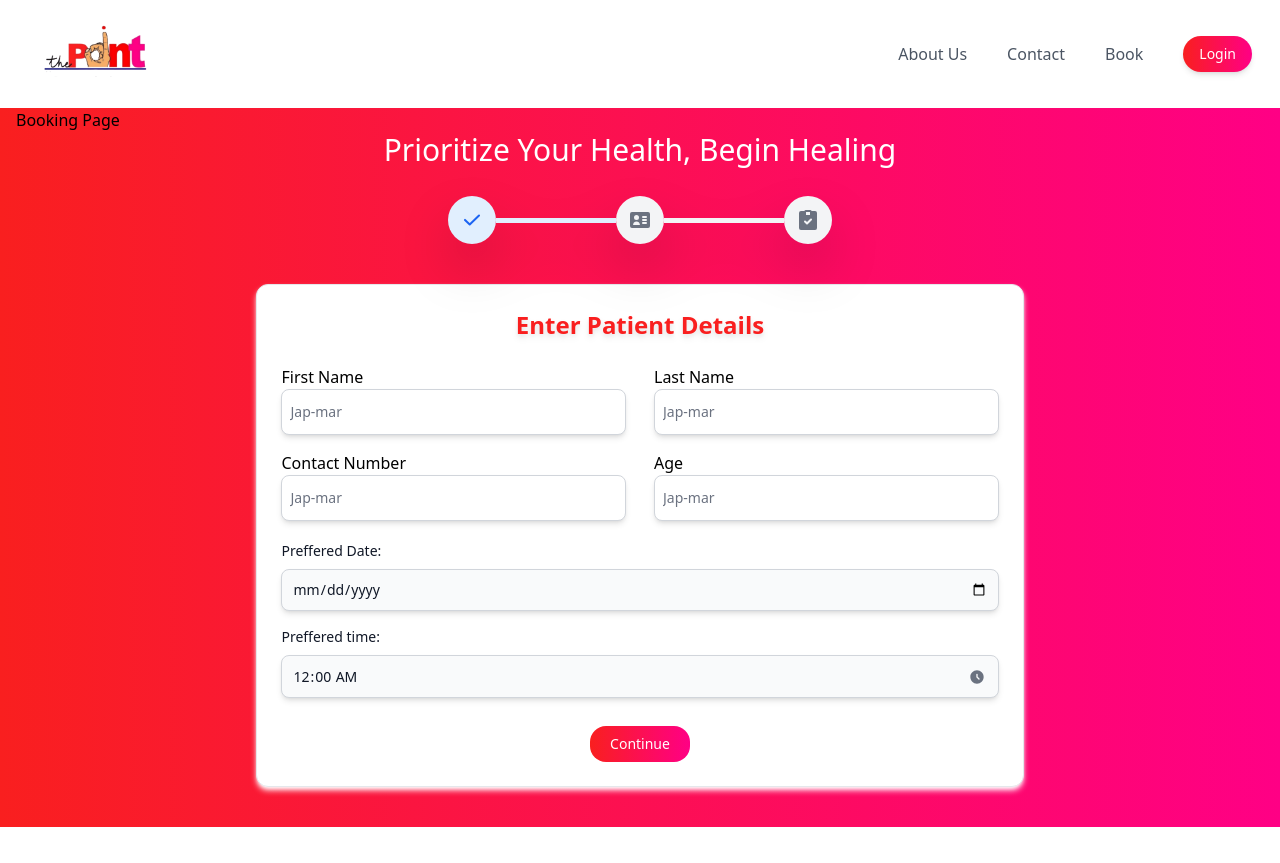
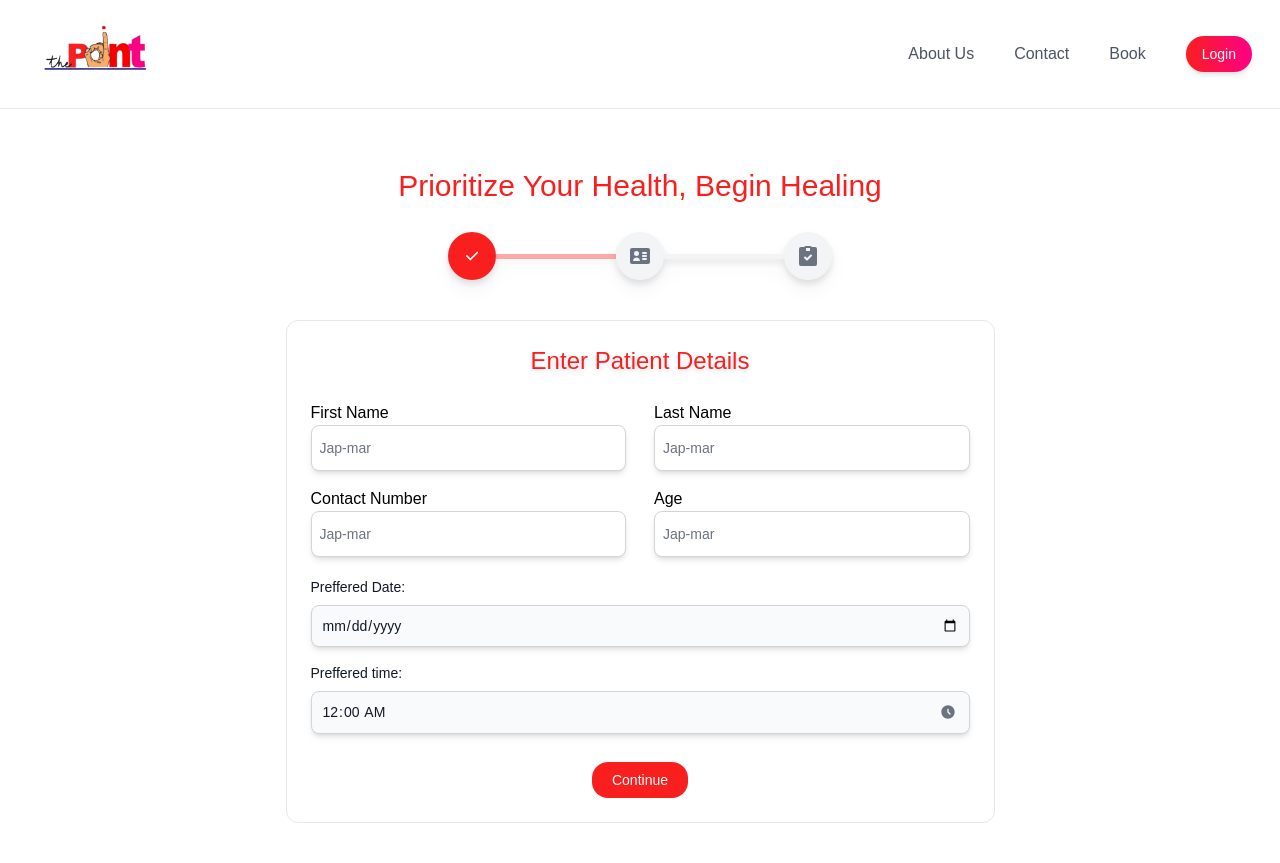
Before and after one commit to jomcelis9/thePoint, a React (Vite) app in the folder thePoint/: page /booking in a window 1280 px wide. Before the commit the page ends 827 px from the top, so only its background shows below. Built offline with nearby package versions, Linux system fonts and the light colour scheme.

Commit message:
Adjust colors

```diff
--- a/thePoint/src/Header.jsx
+++ b/thePoint/src/Header.jsx
@@ -2,8 +2,8 @@ import { Link } from "react-router-dom";
 
 export default function Header() {
   return (
-    <div className="border-thePointPink">
-      <nav class="sticky max-w-[95rem] w-full mx-auto sm:flex sm:items-center sm:justify-between">
+    <div className="border-thePointRed ">
+      <nav class="flex-no-wrap fixed max-w-[95rem] w-full mx-auto sm:flex sm:items-center sm:justify-between bg-white border-x-0 border-b	 ">
       <div class="flex items-center justify-between">
         <div className="ml-6">
           <Link to={"/index"}>
--- a/thePoint/src/Layout.jsx
+++ b/thePoint/src/Layout.jsx
@@ -4,8 +4,10 @@ import Header from "./Header";
 export default function Layout(){
     return(
         <div className="">
-            <Header />
-            <Outlet />
+            <header class="sticky top-0 z-50">
+                <Header />
+            </header>
+                <Outlet />
         </div>
     )
 }
--- a/thePoint/src/pages/BookingPage.jsx
+++ b/thePoint/src/pages/BookingPage.jsx
@@ -4,24 +4,22 @@ import Header from "../Header";
 export default function BookingPage(){
 
     return(
-                <div className="px-4 bg-gradient-to-r from-thePointRed to-thePointPink ">
+                <div className="relative">
                 Booking Page
 
-                <div className="flex justify-center">
+                <div className="flex justify-center mt-36">
                     <div className="mx-auto px-6 ">
 
                         <div className="text-center">
-                        <h1 className="text-3xl text-white"> Prioritize Your Health, Begin Healing </h1>
+                        <h1 className="text-3xl font-medium text-thePointRed bg-transparent"> Prioritize Your Health, Begin Healing </h1>
                         </div>
 
                             <div className=" mx-auto w-96 ">
-                            <div className="flex justify-center items-center drop-shadow-2xl pt-7">
+                                <div className="flex justify-center items-center drop-shadow-lg pt-7 mb-7">
                                         <ol class="flex items-center w-full">
-                                        <li class="flex w-full items-center text-blue-600 dark:text-blue-500 after:content-[''] after:w-full after:h-1 after:border-b after:border-blue-100 after:border-4 after:inline-block dark:after:border-blue-800">
-                                            <span class="flex items-center justify-center w-10 h-10 bg-blue-100 rounded-full lg:h-12 lg:w-12 dark:bg-blue-800 shrink-0">
-                                                <svg class="w-3.5 h-3.5 text-blue-600 lg:w-4 lg:h-4 dark:text-blue-300" aria-hidden="true" xmlns="http://www.w3.org/2000/svg" fill="none" viewBox="0 0 16 12">
-                                                    <path stroke="currentColor" stroke-linecap="round" stroke-linejoin="round" stroke-width="2" d="M1 5.917 5.724 10.5 15 1.5"/>
-                                                </svg>
+                                            <li class="flex w-full items-center text-blue-600 dark:text-blue-500 after:content-[''] after:w-full after:h-1 after:border-b after:border-thePointRed60 after:border-4 after:inline-block dark:after:border-blue-800">
+                                                <span class="flex items-center justify-center w-10 h-10 bg-thePointRed rounded-full lg:h-12 lg:w-12 dark:bg-blue-800 shrink-0">
+                                                <svg xmlns="http://www.w3.org/2000/svg" height="14" width="12.25" viewBox="0 0 448 512"><path fill="#ffffff" d="M438.6 105.4c12.5 12.5 12.5 32.8 0 45.3l-256 256c-12.5 12.5-32.8 12.5-45.3 0l-128-128c-12.5-12.5-12.5-32.8 0-45.3s32.8-12.5 45.3 0L160 338.7 393.4 105.4c12.5-12.5 32.8-12.5 45.3 0z"/></svg>
                                                 </span>
                                             </li>
                                             <li class="flex w-full items-center after:content-[''] after:w-full after:h-1 after:border-b after:border-gray-100 after:border-4 after:inline-block dark:after:border-gray-700">
@@ -43,7 +41,7 @@ export default function BookingPage(){
                             </div>
                         {/* Form */}
                             <form className="mx-auto p-6 border rounded-xl shadow-md shadow-white bg-white m-10">
-                                <h1 className="flex justify-center gap-5 text-2xl mb-4 text-thePointRed bg-transparent drop-shadow-md font-semibold"> Enter Patient Details </h1>
+                                <h1 className="flex justify-center gap-5 text-2xl mb-4 text-thePointRed bg-transparent drop-shadow-md"> Enter Patient Details </h1>
 
                                 <div className="grid md:grid-cols-2 md:gap-7 rounded-md py-2">
                                     <div className="relative z-0 w-full group">
@@ -84,7 +82,7 @@ export default function BookingPage(){
 
                                     <div class=" flex mt-7 justify-center">
                                         <Link to={"/payment"}>
-                                            <button type="button" class="bg-gradient-to-r from-thePointRed to-thePointPink w-25 text-white bg-primary-600 focus:ring-2 focus:outline-none focus:ring-amber-200 font-medium rounded-2xl text-sm px-5 py-2 text-center
+                                            <button type="button" class="bg-thePointRed w-25 text-white bg-primary-600 focus:ring-2 focus:outline-none focus:ring-amber-200 font-medium rounded-2xl text-sm px-5 py-2 text-center
                                             transform active:scale-x-100 transition-transform transition ease-in delay-100 hover:-translate-y-1 hover:drop-shadow-xl duration-300 ">
                                             Continue
                                             </button>
--- a/thePoint/src/pages/LoginPage.jsx
+++ b/thePoint/src/pages/LoginPage.jsx
@@ -2,7 +2,7 @@ import { Link } from "react-router-dom";
 
 export default function LoginPage() {
   return (
-<div className="bg-gradient-to-r from-thePointRed to-thePointPink">
+<div className="bg-gradient-to-r from-thePointRed to-thePointPink ">
       <div class="min-h-screen flex flex-col items-center justify-center ">
         <div class=" grid md:grid-cols-2 items-center gap-4 max-md:gap-8 max-w-6xl max-md:max-w-lg w-full p-4 m-4 shadow-2xl rounded-md bg-white">
           <div class="md:max-w-md w-full px-4 py-4 bg-gray-100">
--- a/thePoint/src/pages/PaymentPage.jsx
+++ b/thePoint/src/pages/PaymentPage.jsx
@@ -4,23 +4,21 @@ import { Link } from "react-router-dom"
 export default function PaymentPage(){
 
     return(
-        <div className="px-4 bg-gradient-to-r from-thePointRed to-thePointPink ">
+        <div className="relative">
         Booking Page
 
-        <div className="flex justify-center">
+        <div className="flex justify-center mt-36">
             <div className="mx-auto px-6 ">
 
                 <div className="text-center">
-                <h1 className="text-3xl text-white"> Prioritize Your Health, Begin Healing </h1>
+                <h1 className="text-3xl font-medium text-thePointRed bg-transparent"> Prioritize Your Health, Begin Healing </h1>
                 </div>
                 <div className=" mx-auto w-96 ">
-                            <div className="flex justify-center items-center drop-shadow-2xl pt-7">
+                            <div className="flex justify-center items-center drop-shadow-2xl pt-7 mb-7">
                                     <ol class="flex items-center w-full">
-                                        <li class="flex w-full items-center text-blue-600 dark:text-blue-500 after:content-[''] after:w-full after:h-1 after:border-b after:border-blue-100 after:border-4 after:inline-block dark:after:border-blue-800">
-                                            <span class="flex items-center justify-center w-10 h-10 bg-blue-100 rounded-full lg:h-12 lg:w-12 dark:bg-blue-800 shrink-0">
-                                                <svg class="w-3.5 h-3.5 text-blue-600 lg:w-4 lg:h-4 dark:text-blue-300" aria-hidden="true" xmlns="http://www.w3.org/2000/svg" fill="none" viewBox="0 0 16 12">
-                                                    <path stroke="currentColor" stroke-linecap="round" stroke-linejoin="round" stroke-width="2" d="M1 5.917 5.724 10.5 15 1.5"/>
-                                                </svg>
+                                        <li class="flex w-full items-center text-blue-600 dark:text-blue-500 after:content-[''] after:w-full after:h-1 after:border-b after:border-thePointRed60 after:border-4 after:inline-block dark:after:border-blue-800">
+                                            <span class="flex items-center justify-center w-10 h-10 bg-thePointRed rounded-full lg:h-12 lg:w-12 dark:bg-blue-800 shrink-0">
+                                            <svg xmlns="http://www.w3.org/2000/svg" height="14" width="12.25" viewBox="0 0 448 512"><path fill="#ffffff" d="M438.6 105.4c12.5 12.5 12.5 32.8 0 45.3l-256 256c-12.5 12.5-32.8 12.5-45.3 0l-128-128c-12.5-12.5-12.5-32.8 0-45.3s32.8-12.5 45.3 0L160 338.7 393.4 105.4c12.5-12.5 32.8-12.5 45.3 0z"/></svg>
                                             </span>
                                         </li>
                                         <li class="flex w-full items-center after:content-[''] after:w-full after:h-1 after:border-b after:border-gray-100 after:border-4 after:inline-block dark:after:border-gray-700">
@@ -42,8 +40,8 @@ export default function PaymentPage(){
                         </div>
                 {/* Form */}
 
-                    <div className="grid grid-cols-2 gap-1">
-                        <div className="my-10 mx-5 my-10 p-6 bg-white rounded-xl shadow-lg shadow-white">
+                    <div className="grid grid-cols-2 gap-1 border-2 rounded-xl">
+                        <div className="border rounded-xl my-10 mx-5 my-10 p-6 bg-white rounded-xl shadow-lg shadow-white">
                             QR CODE:
                             <img src="/src/images/QR CODE.png" className="w-full rounded-lg">
                             </img>
@@ -64,7 +62,7 @@ export default function PaymentPage(){
                             </div>
                         </div>
                     <form className="p-6 mx-5 my-10 border rounded-xl shadow-md shadow-white bg-white ">
-                            <h1 className="flex justify-center gap-5 text-2xl mb-4 text-thePointRed bg-transparent drop-shadow-md font-semibold"> Enter Downpayment Details </h1>
+                            <h1 className="flex justify-center gap-5 text-xl mb-4 text-thePointRed bg-transparent drop-shadow-md"> Enter Downpayment Details </h1>
 
                                 <div className="w-full">
                                     <label for="date" class="block mb-2 text-sm font-medium text-gray-900 dark:text-white">Account Name:</label>
--- a/thePoint/tailwind.config.js
+++ b/thePoint/tailwind.config.js
@@ -5,12 +5,21 @@ export default {
     "./node_modules/flowbite/**/*.js",
   ],
   theme: {
+    letterSpacing:{
+      widest:'0.25em'
+    },
+    fontFamily: {
+      sans: ['"Montserrat"', 'sans-serif']
+
+
+    },
     extend: {
       colors:{
         thePointRed:"#F91F1F",
         thePointPink:"#FF0085",
         thePointRed60:"#F91F1F60"
       }
+
     },
   },
   plugins: [
```
Lines whose indentation alone changed are shown as unchanged.
